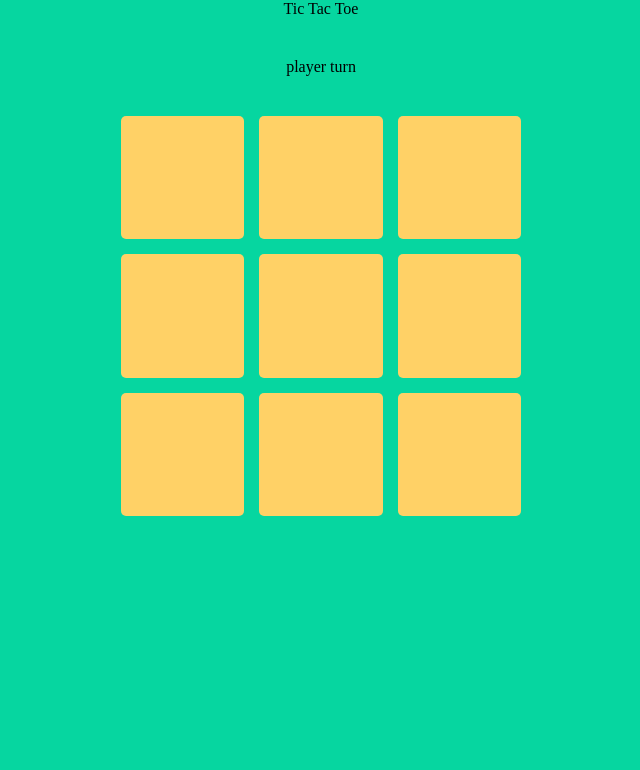
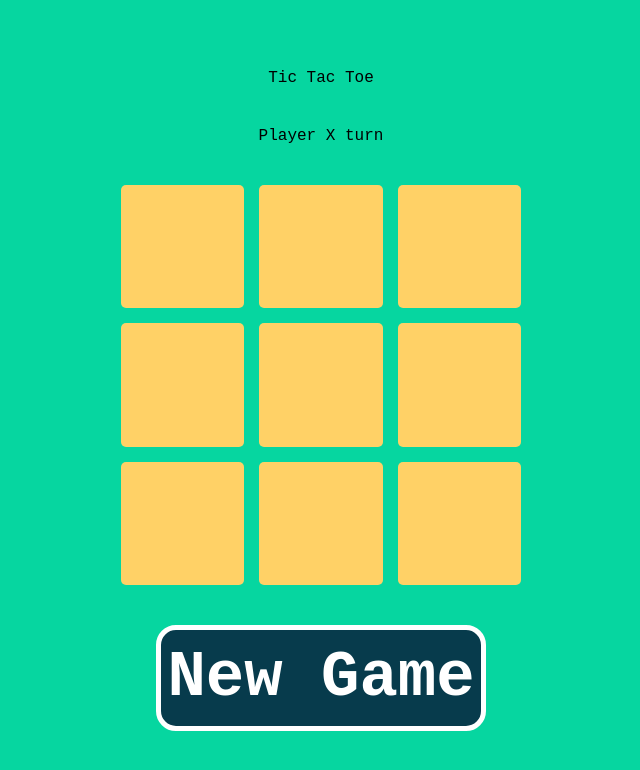
Before and after one commit to mattn909-sudo/ticTacToe, a plain HTML site: page index.html in a window 1280 px wide. Shown: the whole page, without its empty margins (319-959 px from the left). Drawn offline with Linux system fonts and the light colour scheme.

Commit message:
Add new game button

```diff
--- a/index.html
+++ b/index.html
@@ -8,18 +8,37 @@
 </head>
 <body>
     <div class="header">Tic Tac Toe</div>
-    <div class="status">player turn</div>
+    <div class="status"></div>
     <div class="gameboard">
-        <div class="cell" id="1"></div>
-        <div class="cell" id="2"></div>
-        <div class="cell" id="3"></div>
-        <div class="cell" id="4"></div>
-        <div class="cell" id="5"></div>
-        <div class="cell" id="6"></div>
-        <div class="cell" id="7"></div>
-        <div class="cell" id="8"></div>
-        <div class="cell" id="9"></div>
+        <div class="cell">
+            <div id="1"></div>
+        </div>
+        <div class="cell">
+            <div id="2"></div>
+        </div>
+        <div class="cell">
+            <div id="3"></div>
+        </div>
+        <div class="cell">
+            <div id="4"></div>
+        </div>
+        <div class="cell">
+            <div id="5"></div>
+        </div>
+        <div class="cell">
+            <div id="6"></div>
+        </div>
+        <div class="cell">
+            <div id="7"></div>
+        </div>
+        <div class="cell">
+            <div id="8"></div>
+        </div>
+        <div class="cell">
+            <div id="9"></div>
+        </div>
     </div>
+    <div class="new">New Game</div>
     <script src="script.js"></script>
 </body>
 </html>
--- a/script.js
+++ b/script.js
@@ -1,22 +1,44 @@
 function Gameboard(){
     const rows = 3;
     const columns = 3;
-    const board = [];
-    for(let i = 0; i < rows; i++){
+    let board = [];
+
+    const cellDict = {
+        1: [0,0],
+        2: [0,1],
+        3: [0,2],
+        4: [1,0],
+        5: [1,1],
+        6: [1,2],
+        7: [2,0],
+        8: [2,1],
+        9: [2,2]
+    }
+
+    const tokenDict = {
+        1: 'X',
+        2: 'O'
+    }
+
+    const createBoard = () => {
+        board = [];
+        for(let i = 0; i < rows; i++){
         board[i] = [];
         for(let j = 0; j < columns; j++){
             board[i].push(Cell());
+            }
         }
     }
+
     const getBoard = () => board;
 
-    const dropToken = (row, column, player) => {
-        if(board[row][column].getCellValue() !==0){
-            console.log(player + ' played a turn');
+    const dropToken = (cell, player) => {
+        if(board[cellDict[cell][0]][cellDict[cell][1]].getCellValue() !==0){
+            console.log(player + ' played a turn but cell is occupied');
             return 0;
         }
         else{
-            board[row][column].addToken(player);
+            board[cellDict[cell][0]][cellDict[cell][1]].addToken(player);
             console.log(player + ' played a turn');
             return 1;
         }
@@ -52,7 +74,19 @@ function Gameboard(){
         }
     }
     const printBoard = ()=> {
-        const boardWithCellValues = board.map((row) => row.map((cell) => cell.getCellValue()))
+        const boardWithCellValues = board.map((row) => row.map((cell) => cell.getCellValue()));
+        for(let i = 1; i< 10; i++){
+            const cell = document.getElementById(i);
+            if((board[cellDict[i][0]][cellDict[i][1]].getCellValue() !==0)){
+                const cell = document.getElementById(i);
+                cell.textContent = tokenDict[board[cellDict[i][0]][cellDict[i][1]].getCellValue()];
+                cell.style.color = cell.textContent === 'X' ? '#EF476F' : '#118AB2';
+            }
+            else{
+                cell.textContent = '';
+            }
+
+        }
         console.log(boardWithCellValues);
     }
 
@@ -60,7 +94,8 @@ function Gameboard(){
         getBoard,
         dropToken,
         printBoard,
-        checkWinner
+        checkWinner,
+        createBoard
     }
 
 }
@@ -80,8 +115,11 @@ function Cell(){
 }
 
 function GameController(playerOneName = 'X', playerTwoName = 'O'){
-
+    const status = document.querySelector('.status');
+    status.textContent = 'Player X turn';
     const board = Gameboard();
+    board.createBoard();
+    let winner = false;
     players = [{
         name: playerOneName,
         token: 1
@@ -93,6 +131,7 @@ function GameController(playerOneName = 'X', playerTwoName = 'O'){
     }];
 
     let activePlayer = players[0];
+    const setActivePlayer = (player) => activePlayer = player;
 
     const getActivePlayer = () => activePlayer;
 
@@ -104,17 +143,39 @@ function GameController(playerOneName = 'X', playerTwoName = 'O'){
         board.printBoard();
     };
 
-    const playRound = (row,column) => {
+    const playRound = (cell) => {
         const roundPlayer = getActivePlayer();
-        if(board.dropToken(row, column, roundPlayer.token)){} switchPlayer();
+        status.textContent = roundPlayer.token === 1 ? 'Player X turn' : 'Player O turn';
+        if(board.dropToken(cell, roundPlayer.token) === 1){} switchPlayer();
         if(board.checkWinner(roundPlayer.token)){
-            console.log('winner' + roundPlayer.token)
+            status.textContent = roundPlayer.token === 1 ? 'Player X wins!' + 'Press the button to start a New Game': 'Player O wins!' + 'Press the button to start a New Game';
+            printNewRound();
+            winner = true;
         }
         else{
             printNewRound();
         }
     }
 
+    const myDiv = document.querySelector('.gameboard');
+
+    myDiv.addEventListener('click', function(e) {
+        if(!winner){
+            playRound(e.target.id);
+        }
+
+        //board.updateBoard(e.target.id);
+    });
+
+    const newGame = document.querySelector('.new');
+    newGame.addEventListener('click', function() {
+        console.log('test');
+        board.createBoard();
+        winner = false;
+        setActivePlayer(players[0]);
+        printNewRound();
+        status.textContent = 'Player X turn';
+    });
     printNewRound();
     return{
         playRound,
--- a/styles.css
+++ b/styles.css
@@ -1,19 +1,25 @@
 body{
+    height: 100vh;
     box-sizing: border-box;
     margin: 0;
     display: flex;
+    flex: 1;
     flex-direction: column;
     align-items: center;
     justify-content: center;
     gap: 40px;
-    flex:1;
     background-color: #06D6A0;
+    font-family: andale mono, monospace;
+}
+
+.header{
 }
 
 .gameboard{
     background-color: 06D6A0;
     display: grid;
     grid-template-columns: repeat(3, 1fr);
+    grid-template-rows: repeat(3, 1fr);
     gap: 15px;
     height: 50vh;
     width: 50vh;
@@ -28,3 +34,40 @@ body{
     background-color: #FFD166;
     border-radius: 5px;
 }
+
+.cell div{
+    margin: 0;
+    padding: 0;
+    height: 100%;
+    width: 100%;
+    display: flex;
+    justify-content: center;
+    align-items: center;
+    font-size: 11rem;
+    font-weight: bold;
+    font-family: 'Gill Sans', 'Gill Sans MT', Calibri, 'Trebuchet MS', sans-serif;
+}
+
+.new{
+    background-color: #073B4C;
+    width: 25%;
+    height: 6rem;
+    display: flex;
+    justify-content: center;
+    align-items: center;
+    font-size: 4rem;
+    font-weight: bold;
+    color: white;
+    font-family: 'Courier New', Courier, monospace;
+    border-radius: 20px;
+    border-style: solid;
+    border-width: 5px;
+
+}
+
+.new:hover{
+    color: #073B4C;
+    border-color: #073B4C;
+    background-color: white;
+    cursor: pointer;
+}
```
